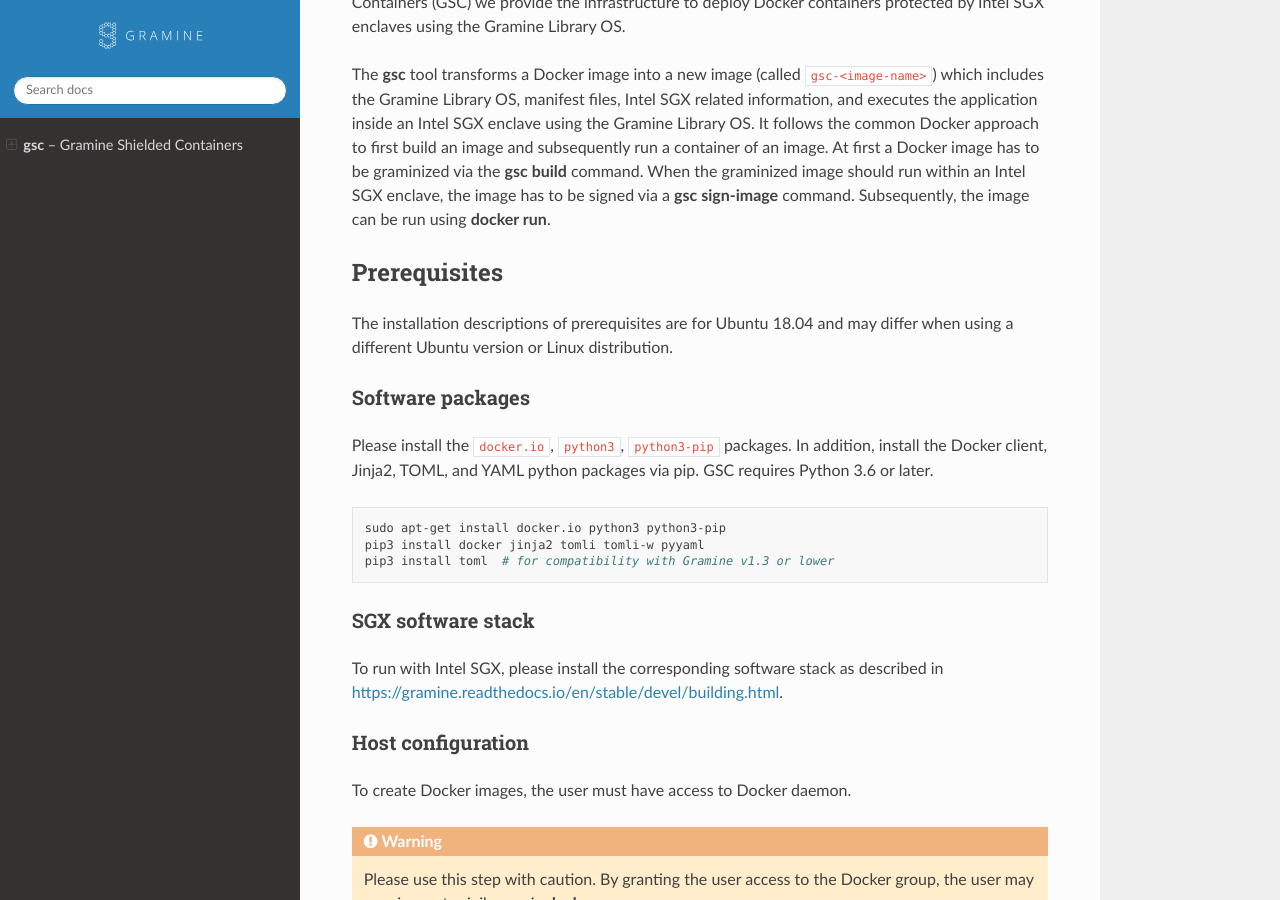
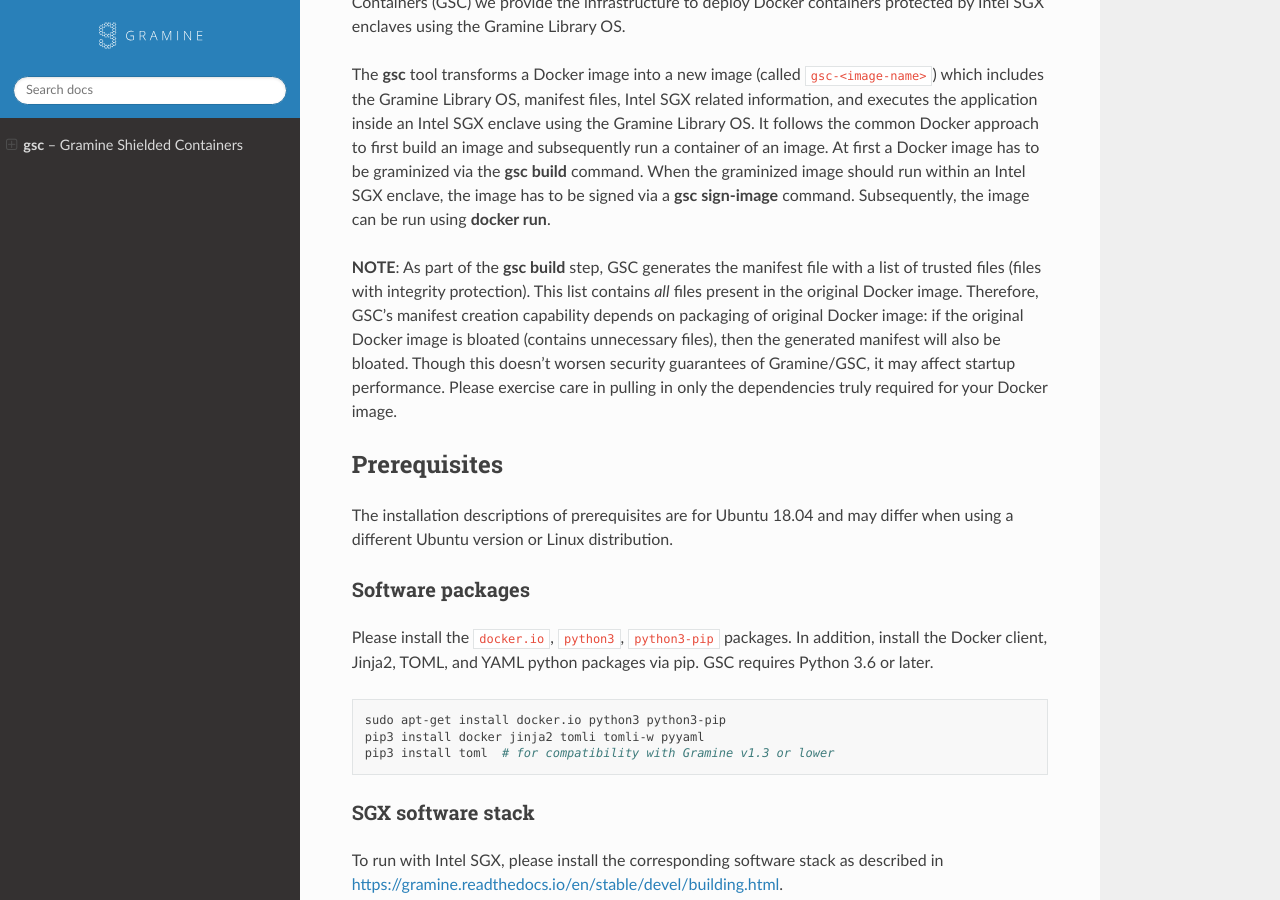
Before and after one commit to gramineproject/gsc, a Sphinx documentation site: the page built from Documentation/index.rst, in a window 1280 px wide and 900 px high, scrolled down 353 px. Built offline with Sphinx 7.4.7 and the Read the Docs theme 2.0.0, drawn with Linux system fonts in a browser that asks for light colours.

Commit message:
Add a note on bloated auto-generated manifest file
Signed-off-by: Dmitrii Kuvaiskii <dmitrii.kuvaiskii@intel.com>

```diff
--- a/Documentation/index.rst
+++ b/Documentation/index.rst
@@ -25,6 +25,15 @@ At first a Docker image has to be graminized via the :command:`gsc build`
 command. When the graminized image should run within an Intel SGX enclave, the
 image has to be signed via a :command:`gsc sign-image` command. Subsequently,
 the image can be run using :command:`docker run`.
+
+**NOTE**: As part of the :command:`gsc build` step, GSC generates the manifest
+file with a list of trusted files (files with integrity protection). This list
+contains *all* files present in the original Docker image. Therefore, GSC's
+manifest creation capability depends on packaging of original Docker image: if
+the original Docker image is bloated (contains unnecessary files), then the
+generated manifest will also be bloated. Though this doesn't worsen security
+guarantees of Gramine/GSC, it may affect startup performance. Please exercise
+care in pulling in only the dependencies truly required for your Docker image.
 
 Prerequisites
 =============
```
Also changed, not shown: README.rst (+9 -0 lines).
